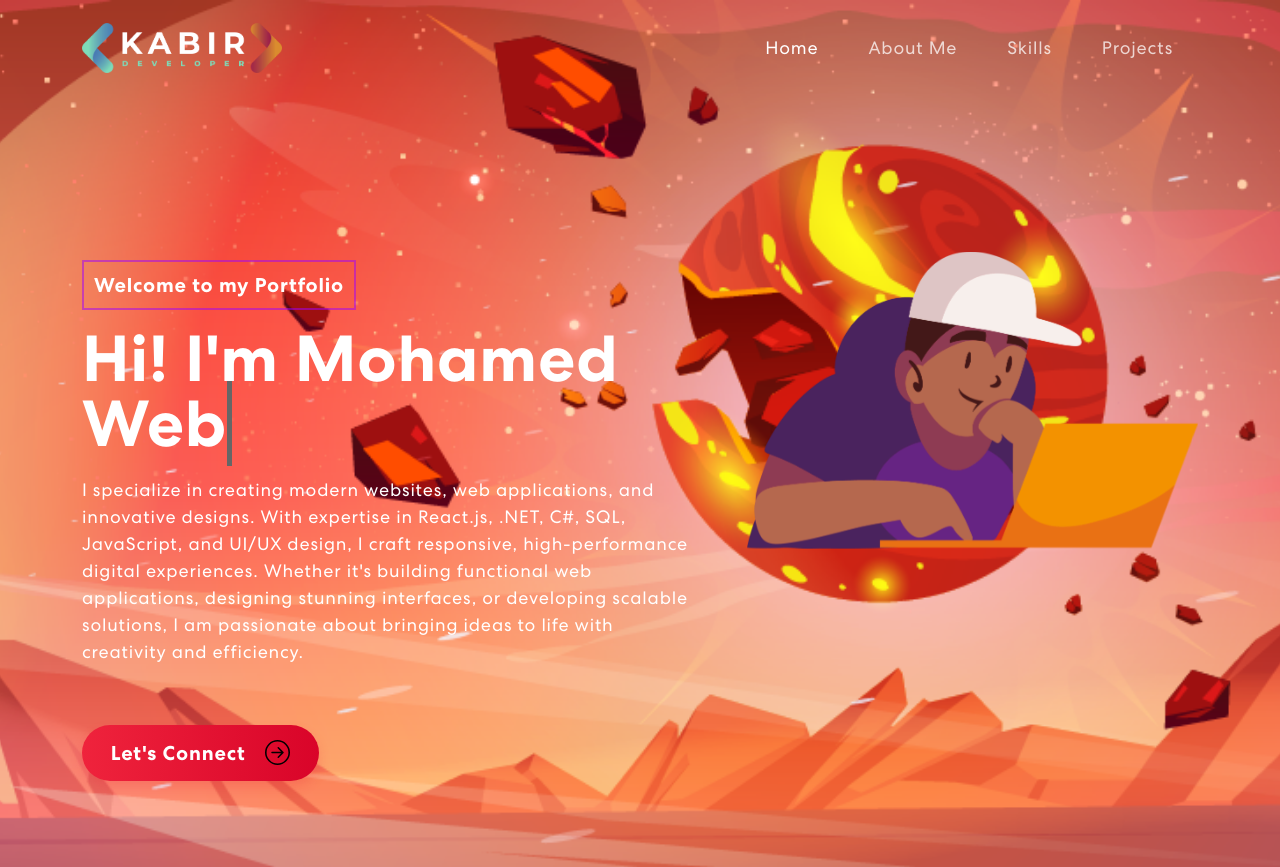
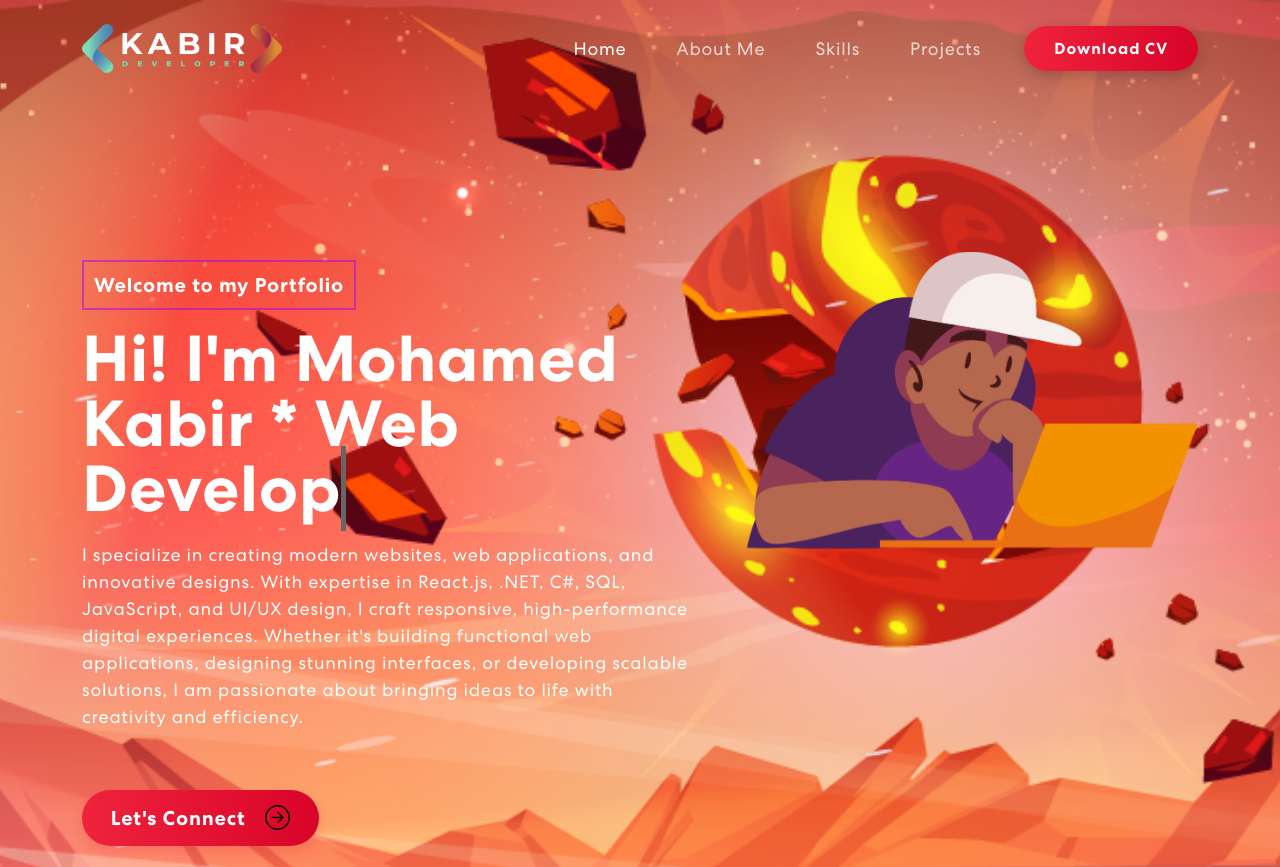
Before and after one commit to kabiir90/portfolio, a React (Create React App) app: page / in a window 1280 px wide. Shown: the top 867 px of the page. Built offline with nearby package versions, Linux system fonts and the light colour scheme.

Commit message:
Update navbar with CV download button and improve banner text rotation

```diff
--- a/src/components/About.js
+++ b/src/components/About.js
@@ -16,7 +16,7 @@ const About = () => {
           entry.target.classList.add('visible');
         }
       },
-      { threshold: 0.1 }
+      { threshold: 0.0 }
     );
 
     if (sectionRef.current) {
--- a/src/components/Banner.js
+++ b/src/components/Banner.js
@@ -11,7 +11,7 @@ export const Banner = () => {
   const [text, setText] = useState('');
   const [delta, setDelta] = useState(300 - Math.random() * 100);
   const [index, setIndex] = useState(1);
-  const toRotate = [ "Developer"];
+  const toRotate = ["Web Developer", "Backend Developer", "Frontend Developer", "Fullsack Developer"];
   const period = 2000;
 
   const handleConnect = () => {
@@ -19,7 +19,7 @@ export const Banner = () => {
     if (contactSection) {
       contactSection.scrollIntoView({ behavior: 'smooth' });
     }
-  }; // Added closing curly brace here
+  };
 
   useEffect(() => {
     let ticker = setInterval(() => {
@@ -27,7 +27,7 @@ export const Banner = () => {
     }, delta);
 
     return () => { clearInterval(ticker) };
-  }, [text])
+  }, [text]);
 
   const tick = () => {
     let i = loopNum % toRotate.length;
@@ -52,7 +52,7 @@ export const Banner = () => {
     } else {
       setIndex(prevIndex => prevIndex + 1);
     }
-  }
+  };
 
   return (
     <section className="banner" id="home">
@@ -63,7 +63,7 @@ export const Banner = () => {
               {({ isVisible }) =>
               <div className={isVisible ? "animate__animated animate__fadeIn" : ""}>
                 <span className="tagline">Welcome to my Portfolio</span>
-                <h1>{`Hi! I'm Mohamed Web`} <span className="txt-rotate" dataperiod="1000" data-rotate='[ "Web Developer", "Web Designer", "UI/UX Designer" ]'><span className="wrap">{text}</span></span></h1>
+                <h1>{`Hi! I'm Mohamed Kabir   *`} <span className="txt-rotate" dataperiod="1000" data-rotate='[ "Web Developer", "Backend Developer", "Frontend Developer",  "Fullsack Developer"]'><span className="wrap">{text}</span></span></h1>
                 <p style={{ color: "white" }}>I specialize in creating modern websites, web applications, and innovative designs. With expertise in React.js, .NET, C#, SQL, JavaScript, and UI/UX design, I craft responsive, high-performance digital experiences. Whether it's building functional web applications, designing stunning interfaces, or developing scalable solutions, I am passionate about bringing ideas to life with creativity and efficiency.</p>
                 <button className="letsconect" onClick={handleConnect}>
                   Let's Connect <ArrowRightCircle size={25} />
@@ -82,5 +82,5 @@ export const Banner = () => {
         </Row>
       </Container>
     </section>
-  )
-}
+  );
+};
--- a/src/components/NavBar.js
+++ b/src/components/NavBar.js
@@ -3,12 +3,9 @@ import { Navbar, Nav, Container } from "react-bootstrap";
 import logo from '../assets/img/mylogooo.png';
 import './nav.scss';
 import { HashLink } from 'react-router-hash-link';
-import {
-  BrowserRouter as Router
-} from "react-router-dom";
+import { BrowserRouter as Router } from "react-router-dom";
 
 export const NavBar = () => {
-
   const [activeLink, setActiveLink] = useState('home');
   const [scrolled, setScrolled] = useState(false);
 
@@ -34,24 +31,26 @@ export const NavBar = () => {
     <Router>
       <Navbar expand="md" className={scrolled ? "scrolled" : ""}>
         <Container>
-        <Navbar.Brand href="/">
-  <img src={logo} alt="Logo" style={{ width: '200px', height: 'auto' }} />
-</Navbar.Brand>
+          <Navbar.Brand href="/">
+            <img src={logo} alt="Logo" style={{ width: '200px', height: 'auto' }} />
+          </Navbar.Brand>
           <Navbar.Toggle aria-controls="basic-navbar-nav">
             <span className="navbar-toggler-icon"></span>
           </Navbar.Toggle>
           <Navbar.Collapse id="basic-navbar-nav">
             <Nav className="ms-auto">
               <Nav.Link href="#home" className={activeLink === 'home' ? 'active navbar-link' : 'navbar-link'} onClick={() => onUpdateActiveLink('home')}>Home</Nav.Link>
-              <Nav.Link href="#about" className={activeLink === 'projects' ? 'active navbar-link' : 'navbar-link'} onClick={() => onUpdateActiveLink('projects')}>About Me</Nav.Link>
-
+              <Nav.Link href="#about" className={activeLink === 'about' ? 'active navbar-link' : 'navbar-link'} onClick={() => onUpdateActiveLink('about')}>About Me</Nav.Link>
               <Nav.Link href="#outils" className={activeLink === 'skills' ? 'active navbar-link' : 'navbar-link'} onClick={() => onUpdateActiveLink('skills')}>Skills</Nav.Link>
               <Nav.Link href="#projects" className={activeLink === 'projects' ? 'active navbar-link' : 'navbar-link'} onClick={() => onUpdateActiveLink('projects')}>Projects</Nav.Link>
             </Nav>
             <span className="navbar-text">
-
+              <a href="https://drive.google.com/file/d/18lafRLh74uS1T7civeIoTPsaH07iXK1q/view?usp=drive_link" download>
+                <button className="cv-button">
+                  <span>Download CV</span>
+                </button>
+              </a>
               <HashLink to='#connect'>
-
               </HashLink>
             </span>
           </Navbar.Collapse>
--- a/src/components/nav.scss
+++ b/src/components/nav.scss
@@ -5,6 +5,8 @@ $primary-color: #121212;
 $text-color: #ffffff;
 $accent-color: #ffffff;
 $transition-speed: 0.32s;
+$gradient-color-1: #ef233c;
+$gradient-color-2: #d90429;
 
 // Base navbar styles
 nav.navbar {
@@ -82,6 +84,56 @@ span.navbar-text {
         height: 100%;
         position: absolute;
       }
+    }
+  }
+
+  // Amazing CV Button styling
+  .cv-button {
+    background: linear-gradient(90deg, $gradient-color-1 0%, $gradient-color-2 100%);
+    border: none;
+    border-radius: 30px;
+    color: $text-color;
+    padding: 12px 30px;
+    font-weight: 600;
+    font-size: 16px;
+    letter-spacing: 1px;
+    box-shadow: 0 4px 15px rgba(0, 0, 0, 0.2);
+    overflow: hidden;
+    position: relative;
+    cursor: pointer;
+    transition: all 0.4s ease-in-out;
+
+    &::before {
+      content: "";
+      position: absolute;
+      top: 0;
+      left: 0;
+      width: 100%;
+      height: 100%;
+      background: linear-gradient(90deg, $gradient-color-2 0%, $gradient-color-1 100%);
+      opacity: 0;
+      z-index: -1;
+      transition: opacity 0.4s ease;
+    }
+
+    &:hover {
+      transform: translateY(-3px);
+      box-shadow: 0 8px 20px rgba(0, 0, 0, 0.3);
+      color: white;
+
+      &::before {
+        opacity: 1;
+      }
+    }
+
+    &:active {
+      transform: translateY(1px);
+      box-shadow: 0 2px 10px rgba(0, 0, 0, 0.2);
+    }
+
+    span {
+      position: relative;
+      z-index: 2;
     }
   }
 }
@@ -192,5 +244,12 @@ nav.navbar {
       padding: 12px;
       font-size: 16px;
     }
+
+    .cv-button {
+      width: 100%;
+      margin: 15px 0;
+      padding: 14px;
+      text-align: center;
+    }
   }
 }
```
